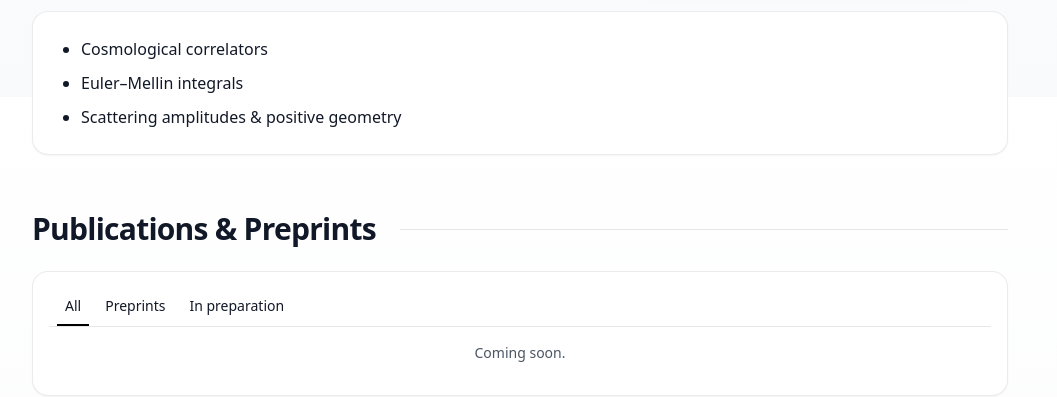
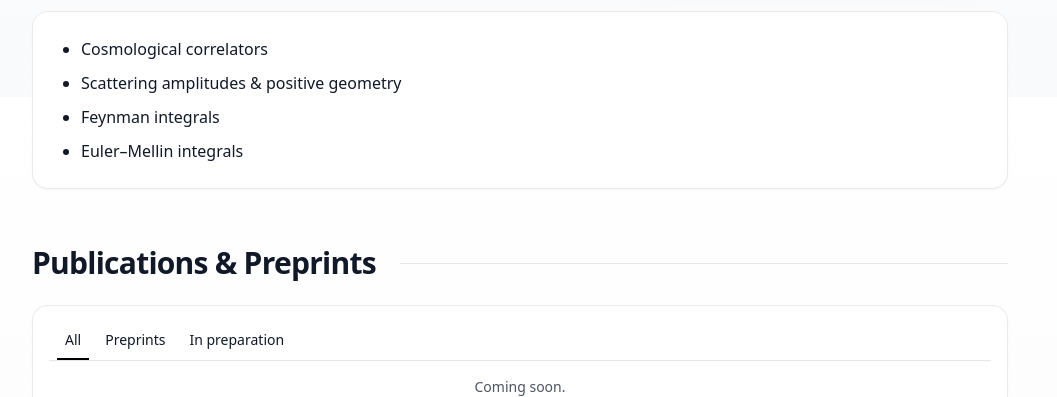
Before and after one commit to RajbirLongia/RajbirLongia.github.io, a plain HTML site: page index.html in a window 1280 px wide. Shown: the part 703-1100 px from the top of the page, without its empty margins (120-1177 px from the left). Drawn offline with nearby package versions, Linux system fonts and the light colour scheme.

Commit message:
Update index.html

```diff
--- a/index.html
+++ b/index.html
@@ -107,8 +107,9 @@
         <div class="card p-6">
           <ul class="list-disc pl-6 space-y-2">
             <li class="leading-relaxed">Cosmological correlators</li>
+            <li class="leading-relaxed">Scattering amplitudes &amp; positive geometry</li>
+            <li class="leading-relaxed">Feynman integrals</li>
             <li class="leading-relaxed">Euler–Mellin integrals</li>
-            <li class="leading-relaxed">Scattering amplitudes &amp; positive geometry</li>
           </ul>
         </div>
       </section>
```
